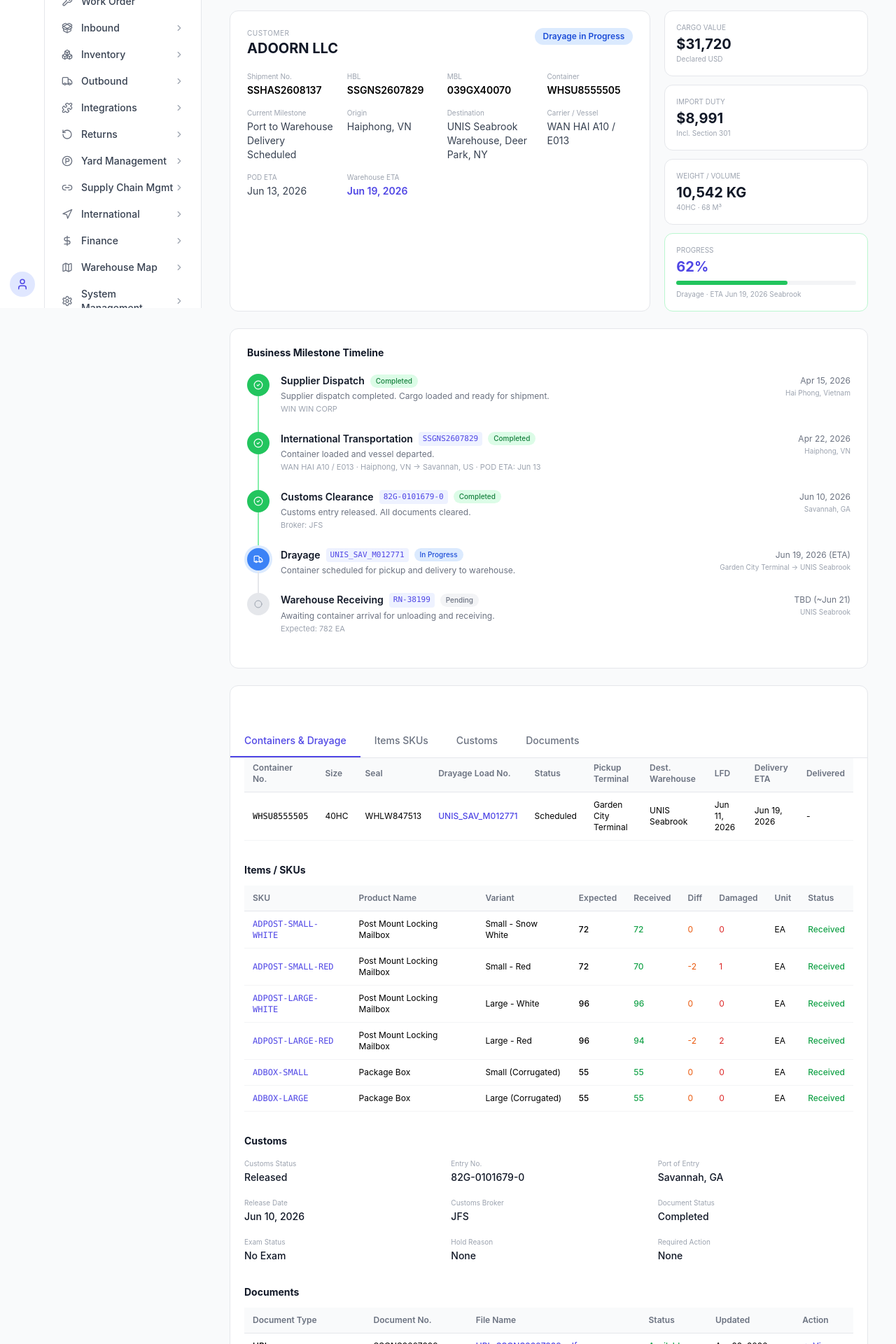
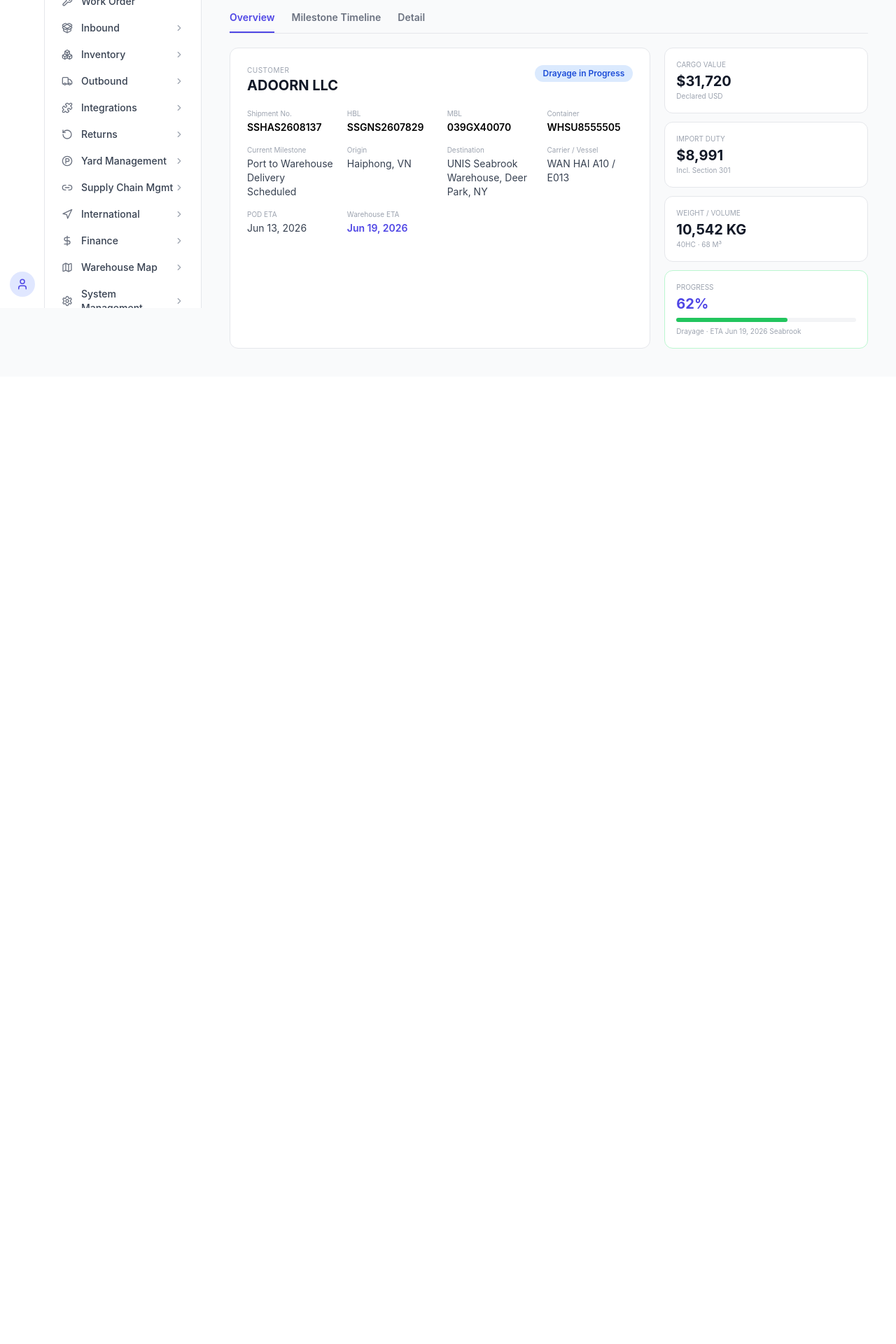
Before and after one commit to WYJade/CP-Announcement-management, a React (Vite) app: page /international/tracking/1 in a window 1280 px wide. Shown: the part 360-2280 px from the top of the page at 70% size. After the commit the page ends 898 px from the top, so only its background shows below. Built offline with nearby package versions, Linux system fonts and the light colour scheme.

Commit message:
feat: 3-tab layout (Overview/Timeline/Detail) for tracking detail page

```diff
--- a/src/components/International/IntlTrackingDetail.tsx
+++ b/src/components/International/IntlTrackingDetail.tsx
@@ -28,21 +28,30 @@
 }
 
 const TABS = ['Containers & Drayage', 'Items SKUs', 'Customs', 'Documents']
+const MAIN_TABS = ['Overview', 'Milestone Timeline', 'Detail']
 function stageBg(s: string) { return s === 'done' ? 'bg-green-500' : s === 'active' ? 'bg-blue-500 ring-4 ring-blue-100' : 'bg-gray-200' }
 function stageIcon(s: string) { return s === 'done' ? <CheckCircle2 size={14} className="text-white" /> : s === 'active' ? <Truck size={14} className="text-white" /> : <Circle size={12} className="text-gray-400" /> }
 
 export default function IntlTrackingDetail() {
   const navigate = useNavigate()
-  const [activeTab, setActiveTab] = useState(TABS[0])
+  const [activeTab, setActiveTab] = useState(MAIN_TABS[0])
+  const [detailTab, setDetailTab] = useState(TABS[0])
   const [viewDoc, setViewDoc] = useState<string | null>(null)
 
   return (
     <div className="p-6 max-w-5xl mx-auto">
       <button onClick={() => navigate('/international/tracking')} className="flex items-center gap-1.5 text-sm text-gray-500 hover:text-gray-700 mb-5"><ArrowLeft size={14} /> Back to End-to-End Tracking</button>
 
-      {/* ─── Summary (left) + Stats (right) side by side ─── */}
-      <div className="grid grid-cols-3 gap-5 mb-6">
-        {/* Left: Summary - 2 cols wide */}
+      {/* Main 3 Tabs */}
+      <div className="flex gap-6 mb-5 border-b border-gray-200">
+        {MAIN_TABS.map(tab => (
+          <button key={tab} onClick={() => setActiveTab(tab)} className={`pb-2.5 text-sm font-semibold border-b-2 transition-colors ${activeTab === tab ? 'border-primary-600 text-primary-600' : 'border-transparent text-gray-500 hover:text-gray-700'}`}>{tab}</button>
+        ))}
+      </div>
+
+      {/* ═══ Tab 1: Overview ═══ */}
+      {activeTab === 'Overview' && (
+        <div className="grid grid-cols-3 gap-5">
           <div className="col-span-2 bg-white border border-gray-200 rounded-xl p-6">
             <div className="flex items-start justify-between mb-4">
               <div><p className="text-[10px] text-gray-400 uppercase tracking-wider">Customer</p><h1 className="text-xl font-bold text-gray-900">{D.customer}</h1></div>
@@ -61,35 +70,18 @@
               <div><p className="text-[10px] text-gray-400">Warehouse ETA</p><p className="font-semibold text-primary-600">{D.whEta}</p></div>
             </div>
           </div>
-
-        {/* Right: Stats - 1 col */}
           <div className="space-y-3">
-          <div className="bg-white border border-gray-200 rounded-xl p-4">
-            <p className="text-[10px] text-gray-400 uppercase">Cargo Value</p>
-            <p className="text-xl font-bold text-gray-900 mt-0.5">$31,720</p>
-            <p className="text-[10px] text-gray-400">Declared USD</p>
-          </div>
-          <div className="bg-white border border-gray-200 rounded-xl p-4">
-            <p className="text-[10px] text-gray-400 uppercase">Import Duty</p>
-            <p className="text-xl font-bold text-gray-900 mt-0.5">$8,991</p>
-            <p className="text-[10px] text-gray-400">Incl. Section 301</p>
-          </div>
-          <div className="bg-white border border-gray-200 rounded-xl p-4">
-            <p className="text-[10px] text-gray-400 uppercase">Weight / Volume</p>
-            <p className="text-xl font-bold text-gray-900 mt-0.5">{D.totalWeight}</p>
-            <p className="text-[10px] text-gray-400">40HC &middot; {D.volume}</p>
-          </div>
-          <div className="bg-white border border-green-200 rounded-xl p-4">
-            <p className="text-[10px] text-gray-400 uppercase">Progress</p>
-            <p className="text-xl font-bold text-primary-600 mt-0.5">{D.progress}%</p>
-            <div className="h-1.5 bg-gray-100 rounded-full mt-1.5"><div className="h-full bg-green-500 rounded-full" style={{width:`${D.progress}%`}} /></div>
-            <p className="text-[10px] text-gray-400 mt-1.5">Drayage &middot; ETA {D.whEta} Seabrook</p>
+            <div className="bg-white border border-gray-200 rounded-xl p-4"><p className="text-[10px] text-gray-400 uppercase">Cargo Value</p><p className="text-xl font-bold text-gray-900 mt-0.5">$31,720</p><p className="text-[10px] text-gray-400">Declared USD</p></div>
+            <div className="bg-white border border-gray-200 rounded-xl p-4"><p className="text-[10px] text-gray-400 uppercase">Import Duty</p><p className="text-xl font-bold text-gray-900 mt-0.5">$8,991</p><p className="text-[10px] text-gray-400">Incl. Section 301</p></div>
+            <div className="bg-white border border-gray-200 rounded-xl p-4"><p className="text-[10px] text-gray-400 uppercase">Weight / Volume</p><p className="text-xl font-bold text-gray-900 mt-0.5">{D.totalWeight}</p><p className="text-[10px] text-gray-400">40HC &middot; {D.volume}</p></div>
+            <div className="bg-white border border-green-200 rounded-xl p-4"><p className="text-[10px] text-gray-400 uppercase">Progress</p><p className="text-xl font-bold text-primary-600 mt-0.5">{D.progress}%</p><div className="h-1.5 bg-gray-100 rounded-full mt-1.5"><div className="h-full bg-green-500 rounded-full" style={{width:`${D.progress}%`}} /></div><p className="text-[10px] text-gray-400 mt-1.5">Drayage &middot; ETA {D.whEta} Seabrook</p></div>
           </div>
         </div>
-      </div>
+      )}
 
-      {/* ─── Business Milestone Timeline ─── */}
-      <div className="bg-white border border-gray-200 rounded-xl p-6 mb-6">
+      {/* ═══ Tab 2: Milestone Timeline ═══ */}
+      {activeTab === 'Milestone Timeline' && (
+        <div className="bg-white border border-gray-200 rounded-xl p-6">
           <h3 className="text-sm font-bold text-gray-900 mb-5">Business Milestone Timeline</h3>
           {[
             { stage: 'Supplier Dispatch', id: '', status: 'done', date: 'Apr 15, 2026', location: 'Hai Phong, Vietnam', desc: 'Supplier dispatch completed. Cargo loaded and ready for shipment.', sub: 'WIN WIN CORP' },
@@ -119,34 +111,20 @@
             </div>
           ))}
         </div>
+      )}
 
-      {/* ─── Tabs as anchors ─── */}
+      {/* ═══ Tab 3: Detail (with sub-tabs) ═══ */}
+      {activeTab === 'Detail' && (
         <div className="bg-white border border-gray-200 rounded-xl overflow-hidden">
-        <div className="flex border-b border-gray-200 sticky top-14 bg-white z-10">{TABS.map(tab=>(<a key={tab} href={`#${tab.split(' ').join('-').split('/').join('-').toLowerCase()}`} className={`px-5 py-3 text-sm font-medium border-b-2 transition-colors ${activeTab===tab?'border-primary-600 text-primary-600':'border-transparent text-gray-500 hover:text-gray-700'}`} onClick={()=>setActiveTab(tab)}>{tab}</a>))}</div>
-
-        {/* All sections displayed */}
-        <div className="p-5 space-y-8">
-          <section id="containers-&-drayage">
-            <h4 className="text-sm font-bold text-gray-900 mb-3">Containers & Drayage</h4>
-            <table className="w-full text-xs"><thead><tr className="bg-gray-50 border-b">{['Container No.','Size','Seal','Drayage Load No.','Status','Pickup Terminal','Dest. Warehouse','LFD','Delivery ETA','Delivered'].map(h=>(<th key={h} className="text-left py-2.5 px-3 font-semibold text-gray-500">{h}</th>))}</tr></thead><tbody>{D.containers.map((c,i)=>(<tr key={i} className="border-b border-gray-100"><td className="py-2.5 px-3 font-mono">{c.containerNo}</td><td className="py-2.5 px-3">{c.size}</td><td className="py-2.5 px-3">{c.seal}</td><td className="py-2.5 px-3 text-primary-600 font-medium cursor-pointer hover:underline" onClick={()=>navigate(`/international/drayage/${c.loadNo}`)}>{c.loadNo}</td><td className="py-2.5 px-3">{c.drayageStatus}</td><td className="py-2.5 px-3">{c.pickupTerminal}</td><td className="py-2.5 px-3">{c.destWarehouse}</td><td className="py-2.5 px-3">{c.lfd}</td><td className="py-2.5 px-3">{c.deliveryEta}</td><td className="py-2.5 px-3">{c.deliveredTime}</td></tr>))}</tbody></table>
-          </section>
-
-          <section id="items-skus">
-            <h4 className="text-sm font-bold text-gray-900 mb-3">Items / SKUs</h4>
-            <table className="w-full text-xs"><thead><tr className="bg-gray-50 border-b">{['SKU','Product Name','Variant','Expected','Received','Diff','Damaged','Unit','Status'].map(h=>(<th key={h} className="text-left py-2.5 px-3 font-semibold text-gray-500">{h}</th>))}</tr></thead><tbody>{D.items.map((item,i)=>(<tr key={i} className="border-b border-gray-100"><td className="py-2.5 px-3 font-mono text-primary-600">{item.sku}</td><td className="py-2.5 px-3">{item.name}</td><td className="py-2.5 px-3">{item.variant}</td><td className="py-2.5 px-3 font-medium">{item.expected}</td><td className="py-2.5 px-3 text-green-600 font-medium">{item.received}</td><td className="py-2.5 px-3 text-orange-600">{item.diff}</td><td className="py-2.5 px-3 text-red-600">{item.damaged}</td><td className="py-2.5 px-3">{item.unit}</td><td className="py-2.5 px-3"><span className={item.status==='Received'?'text-green-600 font-medium':'text-gray-500'}>{item.status}</span></td></tr>))}</tbody></table>
-          </section>
-
-          <section id="customs">
-            <h4 className="text-sm font-bold text-gray-900 mb-3">Customs</h4>
-            <div className="grid grid-cols-3 gap-4 text-sm">{[['Customs Status','Released'],['Entry No.','82G-0101679-0'],['Port of Entry','Savannah, GA'],['Release Date','Jun 10, 2026'],['Customs Broker','JFS'],['Document Status','Completed'],['Exam Status','No Exam'],['Hold Reason','None'],['Required Action','None']].map(([l,v])=>(<div key={l}><p className="text-[10px] text-gray-400">{l}</p><p className="font-medium text-gray-900">{v}</p></div>))}</div>
-          </section>
-
-          <section id="documents">
-            <h4 className="text-sm font-bold text-gray-900 mb-3">Documents</h4>
-            <table className="w-full text-xs"><thead><tr className="bg-gray-50 border-b">{['Document Type','Document No.','File Name','Status','Updated','Action'].map(h=>(<th key={h} className="text-left py-2.5 px-3 font-semibold text-gray-500">{h}</th>))}</tr></thead><tbody>{D.documents.map((doc,i)=>(<tr key={i} className="border-b border-gray-100 hover:bg-gray-50"><td className="py-2.5 px-3 font-medium">{doc.type}</td><td className="py-2.5 px-3">{doc.docNo}</td><td className="py-2.5 px-3">{doc.fileName?<button onClick={()=>setViewDoc(doc.fileName)} className="text-primary-600 hover:underline font-medium">{doc.fileName}</button>:<span className="text-gray-400">-</span>}</td><td className="py-2.5 px-3"><span className={doc.status==='Available'?'text-green-600 font-medium':'text-gray-400'}>{doc.status}</span></td><td className="py-2.5 px-3">{doc.time}</td><td className="py-2.5 px-3">{doc.status==='Available'&&<button onClick={()=>setViewDoc(doc.fileName)} className="flex items-center gap-1 text-primary-600 hover:underline font-medium"><Eye size={11}/>View</button>}</td></tr>))}</tbody></table>
-          </section>
+          <div className="flex border-b border-gray-200">{TABS.map(tab=>(<button key={tab} onClick={()=>setDetailTab(tab)} className={`px-5 py-3 text-sm font-medium border-b-2 transition-colors ${detailTab===tab?'border-primary-600 text-primary-600':'border-transparent text-gray-500 hover:text-gray-700'}`}>{tab}</button>))}</div>
+          <div className="p-5">
+            {detailTab==='Containers & Drayage'&&(<table className="w-full text-xs"><thead><tr className="bg-gray-50 border-b">{['Container No.','Size','Seal','Drayage Load No.','Status','Pickup Terminal','Dest. Warehouse','LFD','Delivery ETA','Delivered'].map(h=>(<th key={h} className="text-left py-2.5 px-3 font-semibold text-gray-500">{h}</th>))}</tr></thead><tbody>{D.containers.map((c,i)=>(<tr key={i} className="border-b border-gray-100"><td className="py-2.5 px-3 font-mono">{c.containerNo}</td><td className="py-2.5 px-3">{c.size}</td><td className="py-2.5 px-3">{c.seal}</td><td className="py-2.5 px-3 text-primary-600 font-medium cursor-pointer hover:underline" onClick={()=>navigate(`/international/drayage/${c.loadNo}`)}>{c.loadNo}</td><td className="py-2.5 px-3">{c.drayageStatus}</td><td className="py-2.5 px-3">{c.pickupTerminal}</td><td className="py-2.5 px-3">{c.destWarehouse}</td><td className="py-2.5 px-3">{c.lfd}</td><td className="py-2.5 px-3">{c.deliveryEta}</td><td className="py-2.5 px-3">{c.deliveredTime}</td></tr>))}</tbody></table>)}
+            {detailTab==='Items SKUs'&&(<table className="w-full text-xs"><thead><tr className="bg-gray-50 border-b">{['SKU','Product Name','Variant','Expected','Received','Diff','Damaged','Unit','Status'].map(h=>(<th key={h} className="text-left py-2.5 px-3 font-semibold text-gray-500">{h}</th>))}</tr></thead><tbody>{D.items.map((item,i)=>(<tr key={i} className="border-b border-gray-100"><td className="py-2.5 px-3 font-mono text-primary-600">{item.sku}</td><td className="py-2.5 px-3">{item.name}</td><td className="py-2.5 px-3">{item.variant}</td><td className="py-2.5 px-3 font-medium">{item.expected}</td><td className="py-2.5 px-3 text-green-600 font-medium">{item.received}</td><td className="py-2.5 px-3 text-orange-600">{item.diff}</td><td className="py-2.5 px-3 text-red-600">{item.damaged}</td><td className="py-2.5 px-3">{item.unit}</td><td className="py-2.5 px-3"><span className="text-green-600 font-medium">{item.status}</span></td></tr>))}</tbody></table>)}
+            {detailTab==='Customs'&&(<div className="grid grid-cols-3 gap-4 text-sm">{[['Customs Status','Released'],['Entry No.','82G-0101679-0'],['Port of Entry','Savannah, GA'],['Release Date','Jun 10, 2026'],['Customs Broker','JFS'],['Document Status','Completed'],['Exam Status','No Exam'],['Hold Reason','None'],['Required Action','None']].map(([l,v])=>(<div key={l}><p className="text-[10px] text-gray-400">{l}</p><p className="font-medium text-gray-900">{v}</p></div>))}</div>)}
+            {detailTab==='Documents'&&(<table className="w-full text-xs"><thead><tr className="bg-gray-50 border-b">{['Document Type','Document No.','File Name','Status','Updated','Action'].map(h=>(<th key={h} className="text-left py-2.5 px-3 font-semibold text-gray-500">{h}</th>))}</tr></thead><tbody>{D.documents.map((doc,i)=>(<tr key={i} className="border-b border-gray-100 hover:bg-gray-50"><td className="py-2.5 px-3 font-medium">{doc.type}</td><td className="py-2.5 px-3">{doc.docNo}</td><td className="py-2.5 px-3">{doc.fileName?<button onClick={()=>setViewDoc(doc.fileName)} className="text-primary-600 hover:underline font-medium">{doc.fileName}</button>:<span className="text-gray-400">-</span>}</td><td className="py-2.5 px-3"><span className={doc.status==='Available'?'text-green-600 font-medium':'text-gray-400'}>{doc.status}</span></td><td className="py-2.5 px-3">{doc.time}</td><td className="py-2.5 px-3">{doc.status==='Available'&&<button onClick={()=>setViewDoc(doc.fileName)} className="text-primary-600 hover:underline font-medium flex items-center gap-1"><Eye size={11}/>View</button>}</td></tr>))}</tbody></table>)}
           </div>
         </div>
+      )}
 
       {/* Doc preview modal */}
       {viewDoc&&(<div className="fixed inset-0 bg-black bg-opacity-40 z-50 flex items-center justify-center p-8" onClick={()=>setViewDoc(null)}><div className="bg-white rounded-xl shadow-2xl w-full max-w-2xl" onClick={e=>e.stopPropagation()}><div className="px-5 py-4 border-b flex items-center justify-between"><h3 className="text-sm font-semibold">{viewDoc}</h3><button onClick={()=>setViewDoc(null)} className="text-gray-400 hover:text-gray-600 text-sm">Close</button></div><div className="p-6"><div className="border rounded-lg bg-gray-50 h-48 flex items-center justify-center text-gray-400 text-sm">Document preview</div></div></div></div>)}
```
Lines whose indentation alone changed are shown as unchanged.
